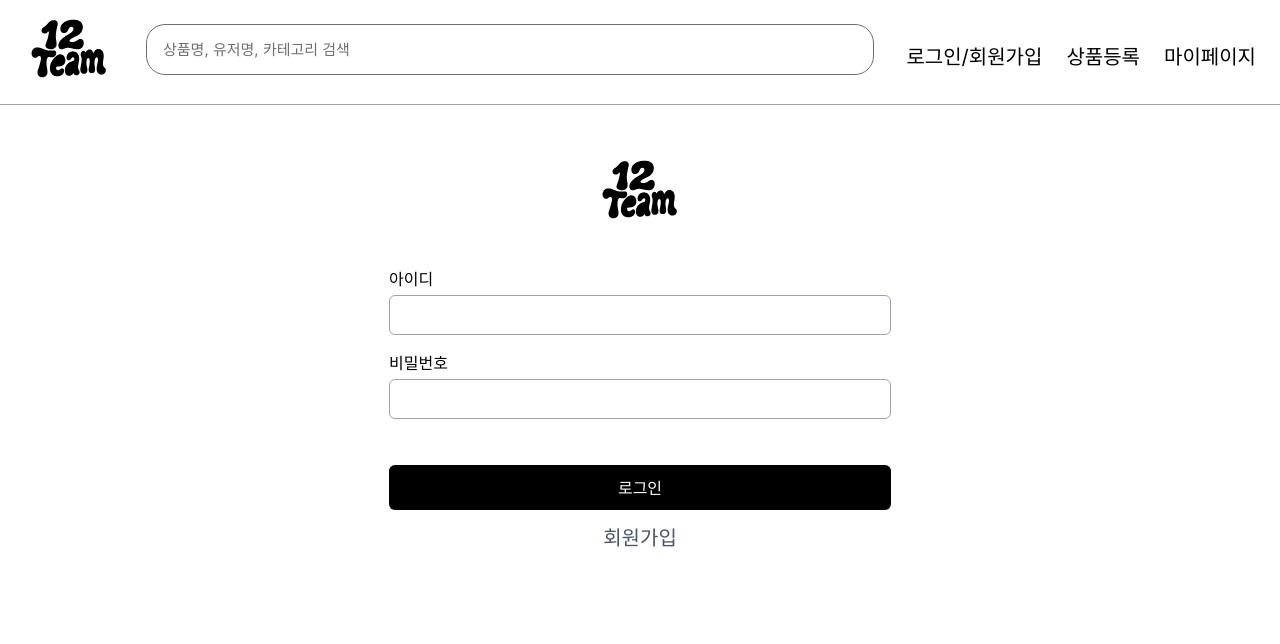
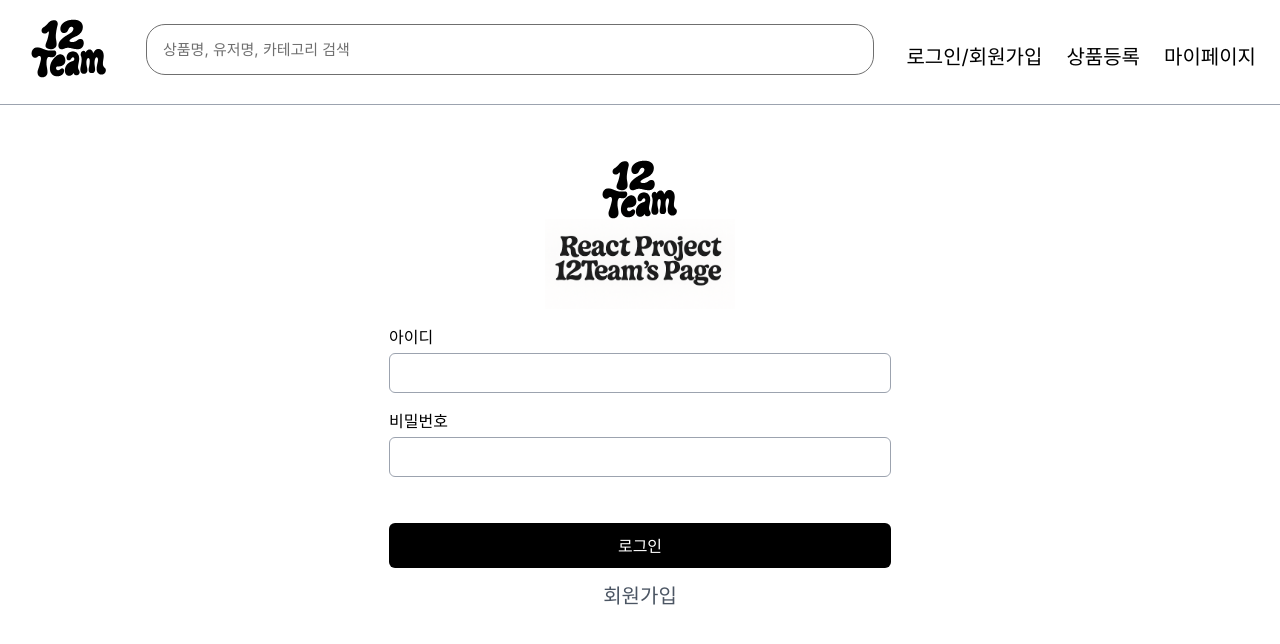
Before and after one commit to dud1111122/reactFinalExamProject01, a React (Vite) app: page /login in a window 1280 px wide. Shown: the top 644 px of the page. Built offline with nearby package versions, Linux system fonts and the light colour scheme.

Commit message:
나머지 파일들 업로드

```diff
--- a/src/pages/VintageClothingStore/Login.jsx
+++ b/src/pages/VintageClothingStore/Login.jsx
@@ -14,11 +14,16 @@ const Login = () => {
       <div className="w-full min-h-screen flex justify-center ">
         <div className="w-full max-w-[550px] px-6 py-10 bg-white rounded-lg">
           {/* 로고 */}
-          <div className="flex justify-center mb-8">
+          <div className="flex justify-center flex-col items-center mb-4 overflow-hidden">
             <img
               src="/images/img_12teamlogovectorized_1.svg"
               alt="12Team Logo"
               className="w-[90px] h-[90px]"
+            />
+            <img
+              src="/images/React_Project_12Team_Page_img.svg"
+              alt="12Team Logo"
+              className="w-[190px] h-[90px] object-cover mt-[-16px]"
             />
           </div>
 
```
Also changed, not shown: public/images/React_Project_12Team_Page_img.svg (added).
